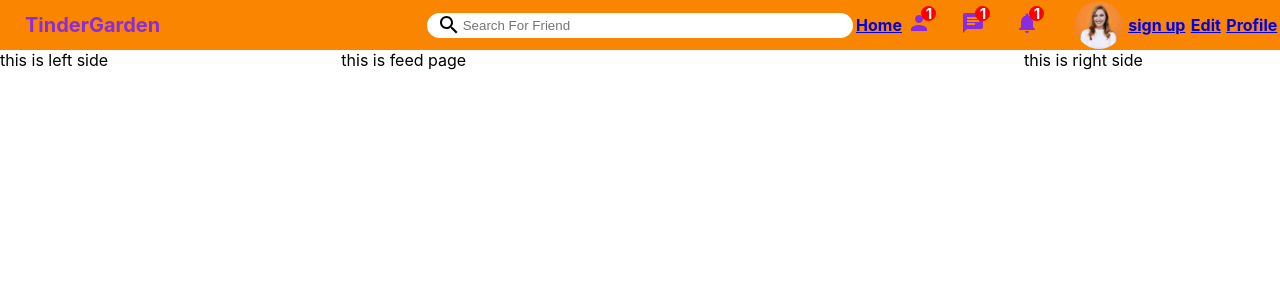
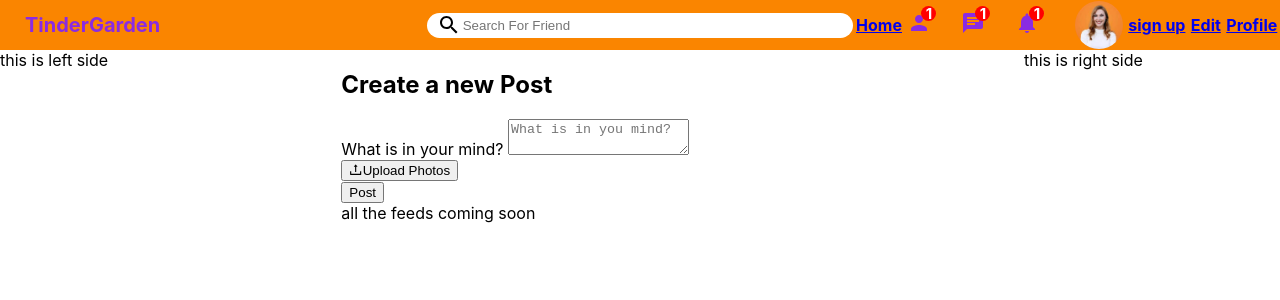
Before and after one commit to mehranfalahati/tindergarden, a React (Create React App) app in the folder tindergarden/: page /home in a window 1280 px wide. Shown: the top 300 px of the page. Built offline with nearby package versions, Linux system fonts and the light colour scheme.

Commit message:
feeds,editpage,newpost

```diff
--- a/tindergarden/package.json
+++ b/tindergarden/package.json
@@ -10,6 +10,7 @@
     "@testing-library/jest-dom": "^5.16.4",
     "@testing-library/react": "^13.1.1",
     "@testing-library/user-event": "^13.5.0",
+    "antd": "^4.20.2",
     "axios": "^0.27.2",
     "firebase": "^8.9.1",
     "react": "^18.1.0",
--- a/tindergarden/src/components/pages/edit/Edit.js
+++ b/tindergarden/src/components/pages/edit/Edit.js
@@ -2,7 +2,13 @@ import { ResetTvRounded, TripOriginSharp } from "@mui/icons-material";
 import { render } from "@testing-library/react";
 import React, { Component }  from "react";
 import { Routes, Route, Link } from "react-router-dom";
+import { Upload, Message, Button, message } from "antd"
+import { UploadOutlined } from '@ant-design/icons';
+import { Card, Input  } from 'antd';
+import { ActionTypes } from "@mui/base";
 
+
+const { TextArea } = Input;
 class Edit extends Component {
     constructor() {
         super();
@@ -11,13 +17,41 @@ class Edit extends Component {
             name: 'Mehran',
             family: 'Falahati'
         }
+
+
+        this.uploadProps = {
+            name: 'file',
+            action: this.uploadFile,
+            headers: {
+                authorization: 'authorization-text'
+            },
+            onChange(info) {
+                if (info.file.status !== 'uploading') {
+                    console.log(info.file, info.fileList);
+                }
+                message.success(`${info.file.name} is uploaded successfully!`)
+            }
+        }
     }
 
+    componentDidMount(){
+        this.fetchUserInfo();
+    }
+
+    fetchUserInfo = () => {
+        //todo
+    }
+
+
+    uploadFile = (file) => {
+        //todo
+    }
 
  //// Update
  saveChanges () {
 
  }
+
 
 
  //// handler
@@ -43,6 +77,9 @@ class Edit extends Component {
                 <form className="editPage">
                     <label className="labelOne">First Name:</label> <input onChange={this._handleName} type="text" value={this.state.name} required />
                     <label className="labelTwo">Family Name:</label> <input onChange={this._handleFamilyname} type="text" value={this.state.family} required />
+                    <Upload {...this.uploadProps}>
+                        <Button icon={<UploadOutlined />}>Upload Profile Photo</Button>
+                    </Upload>
 
                     <button onClick={this._handleSubmit}>Save</button>
                     <button onClick={() => this.setState({showForm: false})}>Cancel</button>
@@ -57,11 +94,26 @@ class Edit extends Component {
         return(
             <div>
                 <button onClick={() => this.setState({showForm: true})} type="primary" >Edit Profile</button>
-                <button><Link to="/postfeed">New Post</Link></button>
+                <button><Link to="/newpost">New Post</Link></button>
                 {this.state.showForm ? this.showForm() : null}
+                <div> <UserInfo info= {this.state} imgURL= {this.state.userImage} /></div>
             </div>
         )
     }
 }
+ class UserInfo extends Component {
+     render() {
+         const info = this.props.info;
+         return (
+            <div>
+                <div>
+                    <h2>Name:{info.name}</h2>
+                    <h2>Family Name:{info.family}</h2>
+                </div>
+            </div>
+         )
+     }
+ }
+
 
 export default Edit;
--- /dev/null
+++ b/tindergarden/src/components/pages/feeds/Feeds.js
@@ -0,0 +1,13 @@
+import React, { Component } from "react";
+
+class Feeds extends Component {
+    render() {
+        return (
+            <div>
+                all the feeds coming soon
+            </div>
+        )
+    }
+}
+
+export default Feeds;
--- a/tindergarden/src/components/pages/mainpage/Mainpage.js
+++ b/tindergarden/src/components/pages/mainpage/Mainpage.js
@@ -1,11 +1,14 @@
 import React, { Component } from "react";
 import mainpage from "./mainpage.css"
+import Post from "../newpost/Post";
+import Feeds from "../feeds/Feeds";
 
 class Mainpage extends Component {
     render() {
         return (
             <div className="feed">
-                this is feed page
+                <Post />
+                <Feeds />
             </div>
         )
     }
--- /dev/null
+++ b/tindergarden/src/components/pages/newpost/Post.js
@@ -0,0 +1,70 @@
+import React, { Component } from "react";
+import { getCurrentUser, signInWithGoogle, signup } from "../../Users/auth";
+import { Input, Button, message, Upload } from 'antd';
+import { UploadOutlined } from '@ant-design/icons';
+
+
+
+const { TextArea } = Input
+class Post extends Component {
+    constructor() {
+        super();
+        this.state = {
+            description: null
+        }
+
+        this.uploadProps = {
+            name: 'file',
+            action: this.uploadFile,
+            headers: {
+                authorization: 'authorization-text'
+            },
+            onChange(info) {
+                if (info.file.status !== 'uploading') {
+                    console.log(info.file, info.fileList);
+                }
+                message.success(`${info.file.name} is uploaded successfully!`)
+            }
+        }
+    }
+
+
+
+    saveActivity = (data) => {
+        //todo
+    }
+
+    _handleSubmit = () => {
+        const { description } = this.state;
+        if (!description) {
+            message.error("Please fill in required fields");
+            return
+        }
+        this.saveActivity(this.state);
+        this.props.history.push('/home');
+    }
+
+    _handeDiscription = (event) => {
+        this.setState({description: event.target.value});
+    }
+
+
+    render() {
+        return (
+            <div>
+                <form onSubmit={this._handleSubmit}>
+                    <h2>Create a new Post</h2>
+                    <label>What is in your mind?</label> <TextArea placeholder="What is in you mind?" onChange={this._handeDiscription} type="text" />
+
+                    <Upload {...this.uploadProps}>
+                        <Button icon={<UploadOutlined />}>Upload Photos</Button>
+                    </Upload>
+
+                    <Button onClick={this._handleSubmit}>Post</Button>
+                </form>
+            </div>
+        )
+    }
+}
+
+export default Post;
--- a/tindergarden/src/components/pages/pages/Pages.js
+++ b/tindergarden/src/components/pages/pages/Pages.js
@@ -5,6 +5,7 @@ import SignUp from "../../RegoPage/SignUp";
 import Edit from "../edit/Edit";
 import Profile from "../profile/Profile"
 import Login from "../../RegoPage/Login";
+import Post from "../newpost/Post";
 
 class Pages extends Component {
     render() {
@@ -15,7 +16,8 @@ class Pages extends Component {
                     <Route path="/signup" element={<SignUp />} />
                     <Route path="/edit" element={<Edit />} />
                     <Route path="/profile" element={<Profile />} />
-                    <Route path="/login" element={<Login />} />
+                    <Route path="/" element={<Login />} />
+                    <Route path="/newpost" element={<Post />} />
                 </Routes>
             </div>
         )
```
Also changed, not shown: tindergarden/src/components/pages/feeds/feeds.css (added), tindergarden/src/components/pages/newpost/post.css (added), 1 other file (tests, documents, lock files or other folders).
